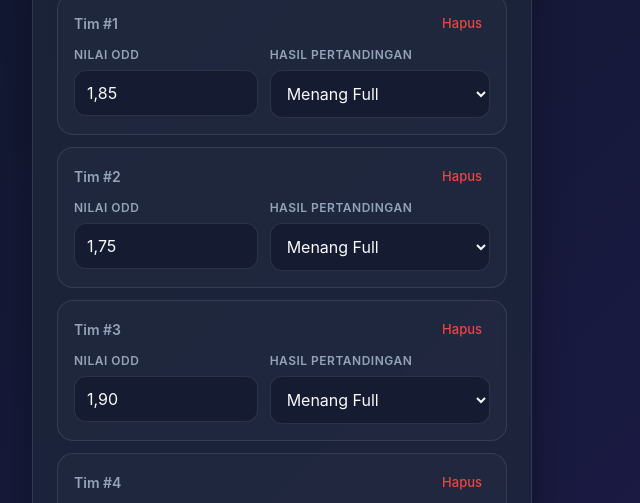
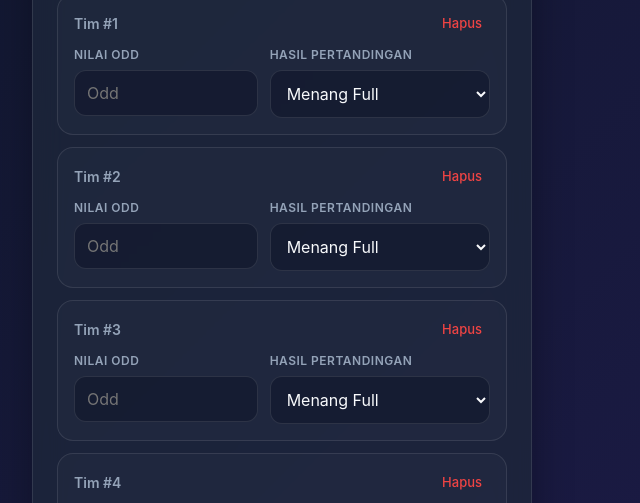
Before and after one commit to scragy/kalkulatorparlay, a plain HTML site: page index.html in a window 1280 px wide. Both pictures are taken after a click on the button "Tambah Tim". Shown: the part 227-730 px from the top of the page, 358-998 px from the left. Drawn offline with Linux system fonts and the light colour scheme.

Commit message:
Update index.html

```diff
--- a/index.html
+++ b/index.html
@@ -302,9 +302,9 @@
 
         const loadDefaultMatches = () => {
             state.matches = [
-                { id: generateId(), odd: "1,85", status: "win" },
-                { id: generateId(), odd: "1,75", status: "win" },
-                { id: generateId(), odd: "1,90", status: "win" }
+                { id: generateId(), odd: "", status: "win" },
+                { id: generateId(), odd: "", status: "win" },
+                { id: generateId(), odd: "", status: "win" }
             ];
         };
 
@@ -441,10 +441,13 @@
 
         // Event Listeners tombol utama
         document.getElementById('btn-add').addEventListener('click', () => {
-            state.matches.push({ id: generateId(), odd: "1,85", status: "win" });
+            // Ubah odd menjadi "" (kosong)
+            state.matches.push({ id: generateId(), odd: "", status: "win" });
             renderMatches();
             calculate();
         });
+
+
 
         document.getElementById('btn-reset').addEventListener('click', () => {
             if (confirm('Reset ulang seluruh data parlay?')) {
```
